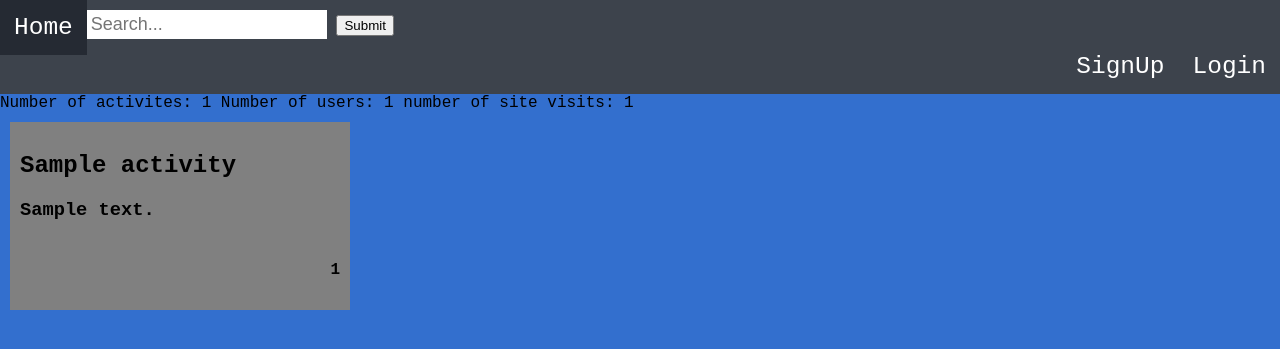
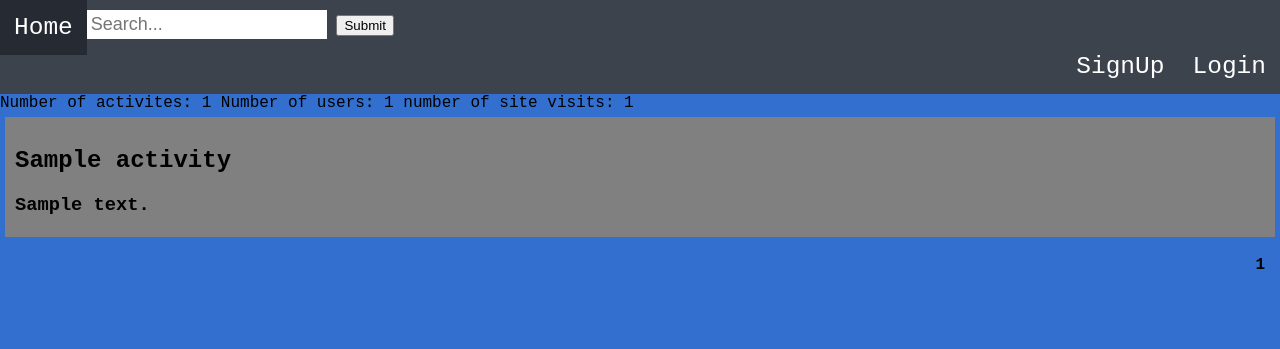
Before and after one commit to qoutland/docent, a Django app: template activity/templates/index.html in a window 1280 px wide. Shown: the top 349 px of the page. Run offline with Django 3.2, Linux system fonts and the light colour scheme; the template is opened without the code that fills it: most values are stand-ins (such as "Sample title", 1, 10 or a date in 2020).

Commit message:
added more db/ fixed css2

```diff
--- a/activity/static/css/style.css
+++ b/activity/static/css/style.css
@@ -159,12 +159,10 @@ body {
 }
 
 .activity {
-  margin-left: 10px;
-  margin-right: 10px;
-  margin-top: 10px;
+  flex: 1 0 21%;
+  margin: 5px;
   border: 10px;
   padding: 10px;
-  height: 25%;
-  width:25%;
+  height: 100px;
   background-color: grey;
 }
```
Also changed, not shown: db.sqlite3.
